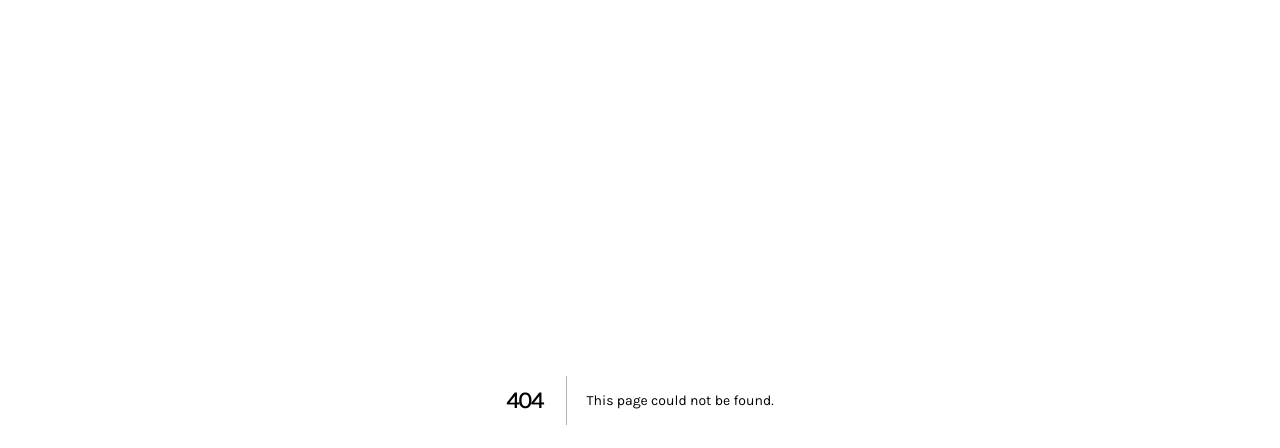
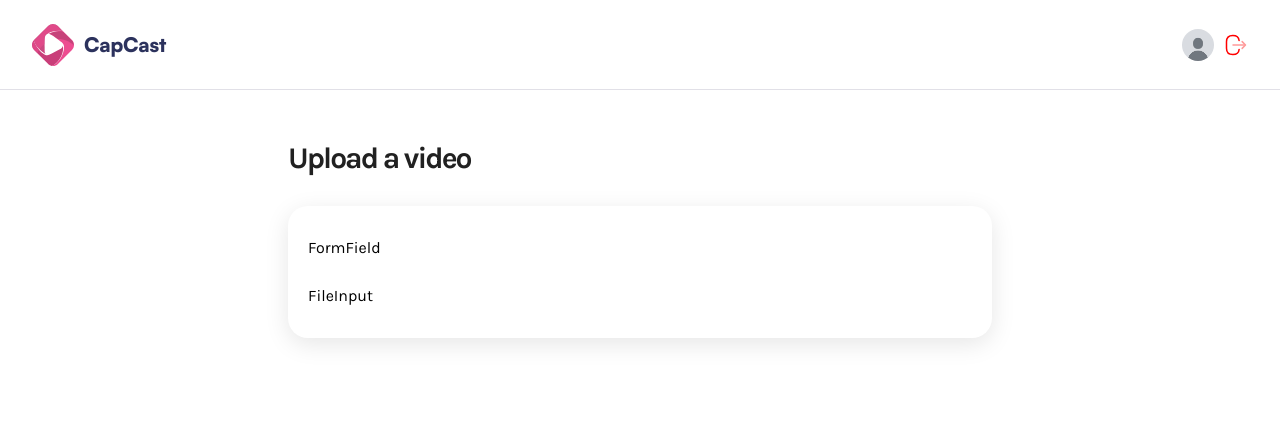
Before and after one commit to asadmash/capcast, a Next.js app: page /upload in a window 1280 px wide. Before the commit this address had no page. Shown: the top 448 px of the page. Built offline with nearby package versions, Linux system fonts and the light colour scheme.

Commit message:
added upload page

```diff
--- /dev/null
+++ b/app/(root)/upload/page.tsx
@@ -0,0 +1,38 @@
+"use client";
+import FileInput from "@/components/FileInput";
+import FormField from "@/components/FormField";
+import React, { ChangeEvent, useState } from "react";
+
+const Page = () => {
+  const [formData, setFormData] = useState({
+    title: "",
+    description: "",
+    visibility: "public",
+  });
+  const [error, setError] = useState(null);
+
+  const handleInputChange = (e: ChangeEvent) => {
+    const { name, value } = e.target;
+    setFormData((prevState) => ({ ...prevState, [name]: value }));
+  };
+
+  return (
+    <div className="wrapper-md upload-page">
+      <h1>Upload a video</h1>
+      {error && <div className="error-field">{error}</div>}
+
+      <form className="rounded-20 shadow-10 gap-6 w-full flex flex-col px-5 py-7.5">
+        <FormField
+          id="title"
+          label="Title"
+          placeholder="Enter a clear and consise video title"
+          value={formData.title}
+          onChange={handleInputChange}
+        />
+        <FileInput />
+      </form>
+    </div>
+  );
+};
+
+export default Page;
--- /dev/null
+++ b/components/FileInput.tsx
@@ -0,0 +1,9 @@
+import React from 'react'
+
+const FileInput = () => {
+  return (
+    <div>FileInput</div>
+  )
+}
+
+export default FileInput
--- /dev/null
+++ b/components/FormField.tsx
@@ -0,0 +1,9 @@
+import React from 'react'
+
+const FormField = () => {
+  return (
+    <div>FormField</div>
+  )
+}
+
+export default FormField
--- /dev/null
+++ b/middleware.ts
@@ -0,0 +1,19 @@
+import { NextRequest, NextResponse } from "next/server";
+import { auth } from "./lib/auth";
+import { headers } from "next/headers";
+
+export async function middleware(request:NextRequest, response:NextResponse) {
+    const session = await auth.api.getSession({
+        headers: await headers()
+    })
+    // when there is no session
+    if(!session){
+        return NextResponse.redirect(new URL("/sign-in", request.url));
+    }
+
+    return NextResponse.next();
+}
+
+export const config = {
+    matcher: ["/((?!api|_next/static|_next/image|favicon.ico|sign-in|assets).*)"]
+}
```
